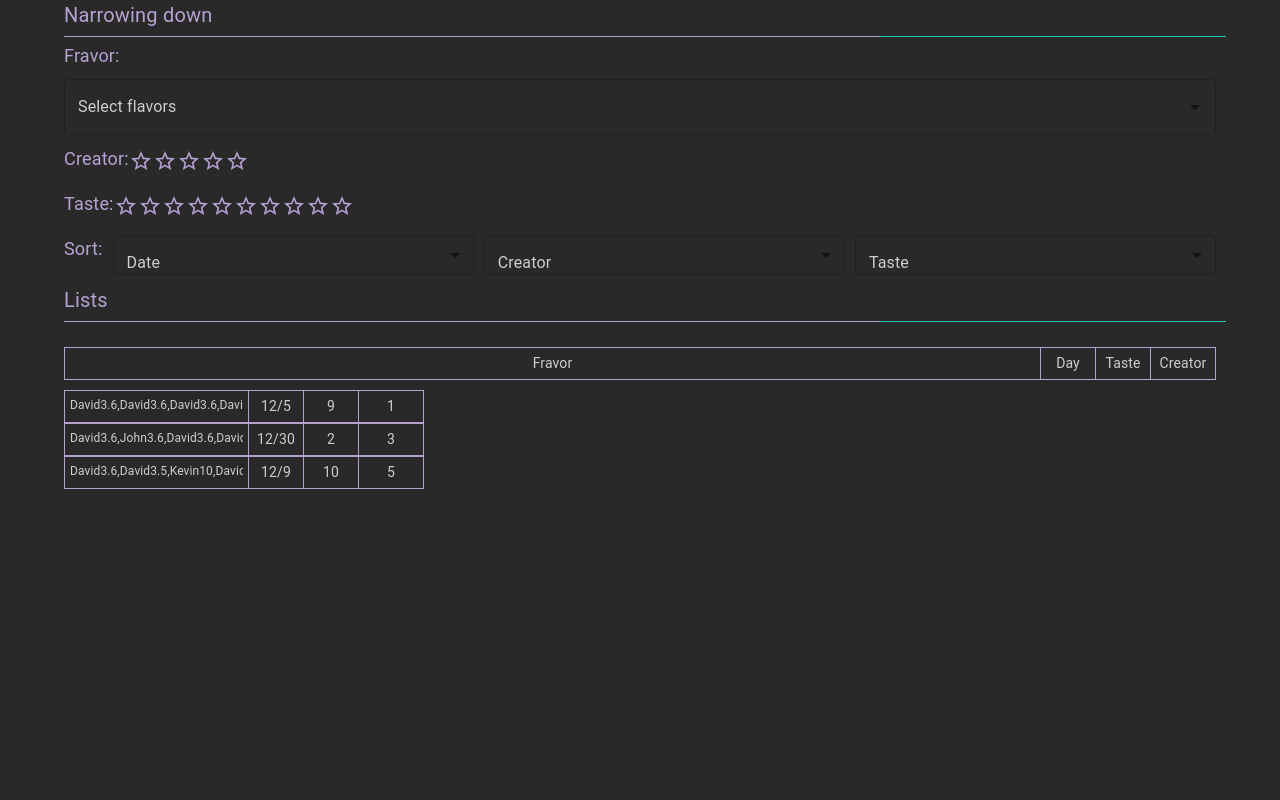
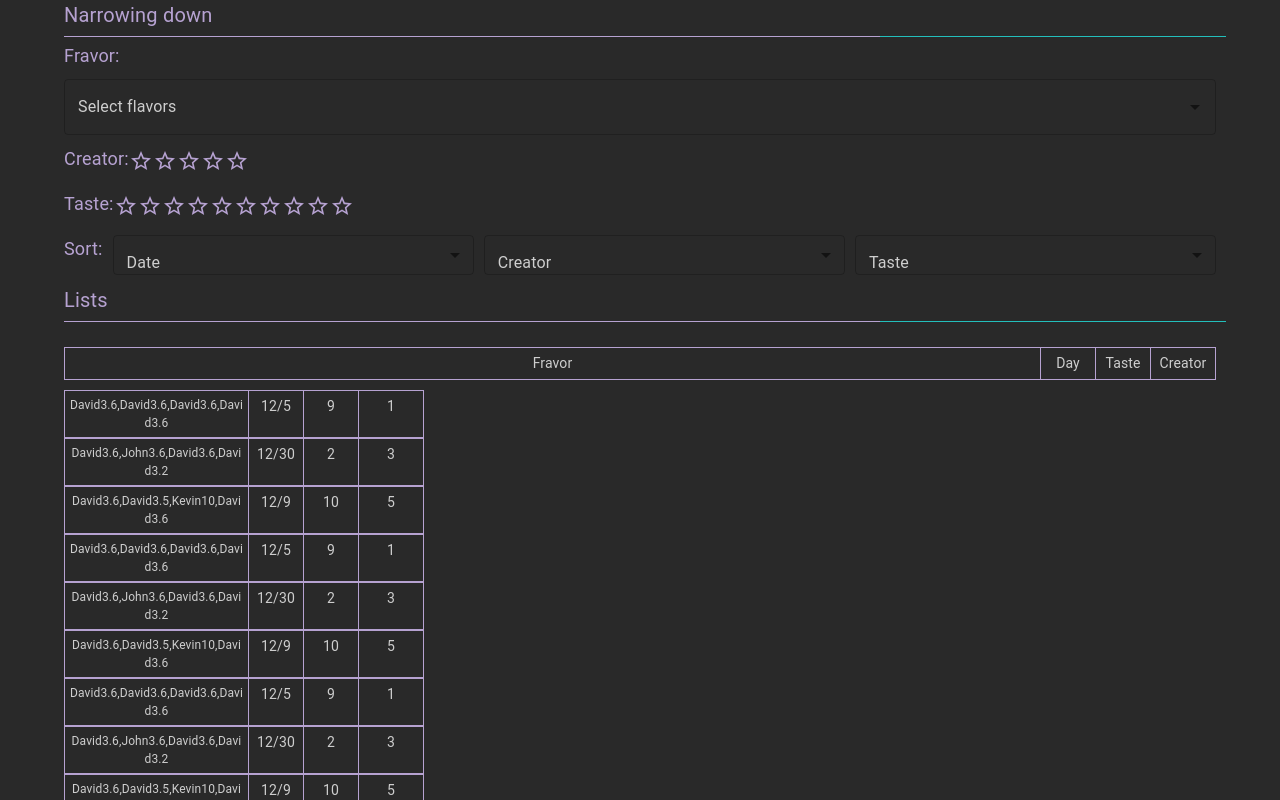
Before and after one commit to youngeek-0410/shisha-log-frontend, a Next.js app: page /diary in a window 1280 px wide. Shown: the top 800 px of the page. Built offline with nearby package versions, Linux system fonts and the light colour scheme.

Commit message:
feat: add pagination

```diff
--- a/src/app/diary/_components/Index.tsx
+++ b/src/app/diary/_components/Index.tsx
@@ -7,6 +7,7 @@ import {
   Box,
   Button,
   FormControl,
+  IconButton,
   InputLabel,
   MenuItem,
   Select,
@@ -15,58 +16,10 @@ import {
   Typography,
 } from "@mui/material";
 import { useMemo, useState } from "react";
-
-// test data
-const flavors = [
-  { id: 1, name: "David" },
-  { id: 2, name: "John" },
-  { id: 3, name: "Ken" },
-  { id: 4, name: "Walker" },
-  { id: 5, name: "Jin" },
-  { id: 6, name: "Avicii" },
-  { id: 7, name: "Paul van dyk" },
-  { id: 8, name: "Armin ban Buuren" },
-  { id: 9, name: "Kevin" },
-];
-
-const diaries = [
-  {
-    id: 1,
-    diary_flavor_list: [
-      { flavor_name: "David", brand_name: "Afzal", amount: 3.6 },
-      { flavor_name: "David", brand_name: "Afzal", amount: 3.6 },
-      { flavor_name: "David", brand_name: "Afzal", amount: 3.6 },
-      { flavor_name: "David", brand_name: "Afzal", amount: 3.6 },
-    ],
-    create_date: new Date(2023, 11, 5),
-    creator_evaluation: 1,
-    taste_evaluation: 9,
-  },
-  {
-    id: 2,
-    diary_flavor_list: [
-      { flavor_name: "David", brand_name: "Afzal", amount: 3.6 },
-      { flavor_name: "John", brand_name: "Afzal", amount: 3.6 },
-      { flavor_name: "David", brand_name: "Afzal", amount: 3.6 },
-      { flavor_name: "David", brand_name: "Afzal", amount: 3.2 },
-    ],
-    create_date: new Date(2023, 11, 30),
-    creator_evaluation: 3,
-    taste_evaluation: 2,
-  },
-  {
-    id: 3,
-    diary_flavor_list: [
-      { flavor_name: "David", brand_name: "Afzal", amount: 3.6 },
-      { flavor_name: "David", brand_name: "Afzal", amount: 3.5 },
-      { flavor_name: "Kevin", brand_name: "Afzal", amount: 10 },
-      { flavor_name: "David", brand_name: "Afzal", amount: 3.6 },
-    ],
-    create_date: new Date(2023, 11, 9),
-    creator_evaluation: 5,
-    taste_evaluation: 10,
-  },
-];
+import { diaries, flavors } from "./testData";
+import { useDiariesPagination } from "@/hooks/useDiariesPagenation";
+import NavigateNextIcon from "@mui/icons-material/NavigateNext";
+import NavigateBeforeIcon from "@mui/icons-material/NavigateBefore";
 
 export const Index: React.FC = () => {
   const [creator, setCreator] = useState(-1);
@@ -74,7 +27,7 @@ export const Index: React.FC = () => {
   const [sortTerms, setSortTerms] = useState({ date: "none", creator: "none", taste: "none" });
   const [selectedFlavors, setSelectedFlavors] = useState<{ id: Number; name: string }[]>([]);
 
-  const sortedDiaries = useMemo(() => {
+  const shapedDiaries = useMemo(() => {
     let tmpDiaries = diaries;
     if (sortTerms.date != "none") {
       tmpDiaries =
@@ -94,8 +47,19 @@ export const Index: React.FC = () => {
           ? tmpDiaries.sort((cur, next) => cur.taste_evaluation - next.taste_evaluation).reverse()
           : tmpDiaries.sort((cur, next) => cur.taste_evaluation - next.taste_evaluation);
     }
-    return tmpDiaries;
-  }, [sortTerms]);
+    return tmpDiaries
+      .filter(
+        (diary) =>
+          diary.diary_flavor_list.find((flavor) =>
+            selectedFlavors.find((selectedFlavor) => selectedFlavor.name == flavor.flavor_name)
+          ) || selectedFlavors.length == 0
+      )
+      .filter((diary) => diary.creator_evaluation >= creator)
+      .filter((diary) => diary.taste_evaluation >= taste);
+  }, [sortTerms, creator, taste, selectedFlavors]);
+
+  // page
+  const { page, setPage, hasNext, hasPrev } = useDiariesPagination({ diaries: shapedDiaries });
 
   return (
     <>
@@ -182,58 +146,59 @@ export const Index: React.FC = () => {
             </Box>
           </Stack>
           <Box>
-            {sortedDiaries
-              .filter(
-                (diary) =>
-                  diary.diary_flavor_list.find((flavor) =>
-                    selectedFlavors.find((selectedFlavor) => selectedFlavor.name == flavor.flavor_name)
-                  ) || selectedFlavors.length == 0
-              )
-              .filter((diary) => diary.creator_evaluation >= creator)
-              .filter((diary) => diary.taste_evaluation >= taste)
-              .map((diary) => {
+            {shapedDiaries.slice(page * 10).map((diary) => {
               const flavorNames = diary.diary_flavor_list
                 .map((flavor) => flavor.flavor_name + flavor.amount)
                 .toString();
               return (
                 <Stack flexDirection={"row"} textAlign={"center"} color={"text.secondary"} key={diary.id}>
-                    <Box flexGrow={"1"} p={"5px"} border={"1px solid"} borderColor={"primary.main"} maxWidth={"185px"}>
-                      <Typography fontSize={"12px"} style={{ overflow: "auto" }}>
+                  <Box
+                    flexGrow={"1"}
+                    p={"5px"}
+                    border={"1px solid"}
+                    borderColor={"primary.main"}
+                    maxWidth={"185px"}
+                    height={"48px"}
+                    overflow={"scroll"}
+                  >
+                    <Typography fontSize={"12px"} style={{ wordBreak: "break-all" }}>
                       {flavorNames}
                     </Typography>
                   </Box>
-                    <Box
-                      p={"5px"}
-                      minWidth={"55px"}
-                      border={"1px solid"}
-                      borderColor={"primary.main"}
-                      borderLeft={"0px"}
-                    >
+                  <Box p={"5px"} minWidth={"55px"} border={"1px solid"} borderColor={"primary.main"} borderLeft={"0px"}>
                     <Typography fontSize={"14px"}>{`${
                       diary.create_date.getMonth() + 1
                     }/${diary.create_date.getDate()}`}</Typography>
                   </Box>
-                    <Box
-                      p={"5px"}
-                      minWidth={"55px"}
-                      border={"1px solid"}
-                      borderColor={"primary.main"}
-                      borderLeft={"0px"}
-                    >
+                  <Box p={"5px"} minWidth={"55px"} border={"1px solid"} borderColor={"primary.main"} borderLeft={"0px"}>
                     <Typography fontSize={"14px"}>{diary.taste_evaluation}</Typography>
                   </Box>
-                    <Box
-                      p={"5px"}
-                      minWidth={"65px"}
-                      border={"1px solid"}
-                      borderColor={"primary.main"}
-                      borderLeft={"0px"}
-                    >
+                  <Box p={"5px"} minWidth={"65px"} border={"1px solid"} borderColor={"primary.main"} borderLeft={"0px"}>
                     <Typography fontSize={"14px"}>{diary.creator_evaluation}</Typography>
                   </Box>
                 </Stack>
               );
             })}
+            <Stack direction={"row"} width={"100%"} justifyContent={"space-between"}>
+              <IconButton
+                size="large"
+                disabled={!hasPrev}
+                onClick={() => {
+                  setPage(page - 1);
+                }}
+              >
+                <NavigateBeforeIcon color={"primary"} fontSize="large" />
+              </IconButton>
+              <IconButton
+                size="large"
+                disabled={!hasNext}
+                onClick={() => {
+                  setPage(page + 1);
+                }}
+              >
+                <NavigateNextIcon color={"primary"} fontSize="large" />
+              </IconButton>
+            </Stack>
           </Box>
         </Stack>
       </Stack>
--- /dev/null
+++ b/src/app/diary/_components/testData.ts
@@ -0,0 +1,161 @@
+// test data
+export const flavors = [
+  { id: 1, name: "David" },
+  { id: 2, name: "John" },
+  { id: 3, name: "Ken" },
+  { id: 4, name: "Walker" },
+  { id: 5, name: "Jin" },
+  { id: 6, name: "Avicii" },
+  { id: 7, name: "Paul van dyk" },
+  { id: 8, name: "Armin ban Buuren" },
+  { id: 9, name: "Kevin" },
+];
+
+type Flavor = {
+  flavor_name: string;
+  brand_name: string;
+  amount: number;
+};
+
+export type Diary = {
+  id: number;
+  diary_flavor_list: Flavor[];
+  create_date: Date;
+  creator_evaluation: number;
+  taste_evaluation: number;
+};
+
+export const diaries = [
+  {
+    id: 1,
+    diary_flavor_list: [
+      { flavor_name: "David", brand_name: "Afzal", amount: 3.6 },
+      { flavor_name: "David", brand_name: "Afzal", amount: 3.6 },
+      { flavor_name: "David", brand_name: "Afzal", amount: 3.6 },
+      { flavor_name: "David", brand_name: "Afzal", amount: 3.6 },
+    ],
+    create_date: new Date(2023, 11, 5),
+    creator_evaluation: 1,
+    taste_evaluation: 9,
+  },
+  {
+    id: 2,
+    diary_flavor_list: [
+      { flavor_name: "David", brand_name: "Afzal", amount: 3.6 },
+      { flavor_name: "John", brand_name: "Afzal", amount: 3.6 },
+      { flavor_name: "David", brand_name: "Afzal", amount: 3.6 },
+      { flavor_name: "David", brand_name: "Afzal", amount: 3.2 },
+    ],
+    create_date: new Date(2023, 11, 30),
+    creator_evaluation: 3,
+    taste_evaluation: 2,
+  },
+  {
+    id: 3,
+    diary_flavor_list: [
+      { flavor_name: "David", brand_name: "Afzal", amount: 3.6 },
+      { flavor_name: "David", brand_name: "Afzal", amount: 3.5 },
+      { flavor_name: "Kevin", brand_name: "Afzal", amount: 10 },
+      { flavor_name: "David", brand_name: "Afzal", amount: 3.6 },
+    ],
+    create_date: new Date(2023, 11, 9),
+    creator_evaluation: 5,
+    taste_evaluation: 10,
+  },
+  {
+    id: 4,
+    diary_flavor_list: [
+      { flavor_name: "David", brand_name: "Afzal", amount: 3.6 },
+      { flavor_name: "David", brand_name: "Afzal", amount: 3.6 },
+      { flavor_name: "David", brand_name: "Afzal", amount: 3.6 },
+      { flavor_name: "David", brand_name: "Afzal", amount: 3.6 },
+    ],
+    create_date: new Date(2023, 11, 5),
+    creator_evaluation: 1,
+    taste_evaluation: 9,
+  },
+  {
+    id: 5,
+    diary_flavor_list: [
+      { flavor_name: "David", brand_name: "Afzal", amount: 3.6 },
+      { flavor_name: "John", brand_name: "Afzal", amount: 3.6 },
+      { flavor_name: "David", brand_name: "Afzal", amount: 3.6 },
+      { flavor_name: "David", brand_name: "Afzal", amount: 3.2 },
+    ],
+    create_date: new Date(2023, 11, 30),
+    creator_evaluation: 3,
+    taste_evaluation: 2,
+  },
+  {
+    id: 6,
+    diary_flavor_list: [
+      { flavor_name: "David", brand_name: "Afzal", amount: 3.6 },
+      { flavor_name: "David", brand_name: "Afzal", amount: 3.5 },
+      { flavor_name: "Kevin", brand_name: "Afzal", amount: 10 },
+      { flavor_name: "David", brand_name: "Afzal", amount: 3.6 },
+    ],
+    create_date: new Date(2023, 11, 9),
+    creator_evaluation: 5,
+    taste_evaluation: 10,
+  },
+  {
+    id: 7,
+    diary_flavor_list: [
+      { flavor_name: "David", brand_name: "Afzal", amount: 3.6 },
+      { flavor_name: "David", brand_name: "Afzal", amount: 3.6 },
+      { flavor_name: "David", brand_name: "Afzal", amount: 3.6 },
+      { flavor_name: "David", brand_name: "Afzal", amount: 3.6 },
+    ],
+    create_date: new Date(2023, 11, 5),
+    creator_evaluation: 1,
+    taste_evaluation: 9,
+  },
+  {
+    id: 8,
+    diary_flavor_list: [
+      { flavor_name: "David", brand_name: "Afzal", amount: 3.6 },
+      { flavor_name: "John", brand_name: "Afzal", amount: 3.6 },
+      { flavor_name: "David", brand_name: "Afzal", amount: 3.6 },
+      { flavor_name: "David", brand_name: "Afzal", amount: 3.2 },
+    ],
+    create_date: new Date(2023, 11, 30),
+    creator_evaluation: 3,
+    taste_evaluation: 2,
+  },
+  {
+    id: 9,
+    diary_flavor_list: [
+      { flavor_name: "David", brand_name: "Afzal", amount: 3.6 },
+      { flavor_name: "David", brand_name: "Afzal", amount: 3.5 },
+      { flavor_name: "Kevin", brand_name: "Afzal", amount: 10 },
+      { flavor_name: "David", brand_name: "Afzal", amount: 3.6 },
+    ],
+    create_date: new Date(2023, 11, 9),
+    creator_evaluation: 5,
+    taste_evaluation: 10,
+  },
+  {
+    id: 10,
+    diary_flavor_list: [
+      { flavor_name: "David", brand_name: "Afzal", amount: 3.6 },
+      { flavor_name: "David", brand_name: "Afzal", amount: 3.6 },
+      { flavor_name: "David", brand_name: "Afzal", amount: 3.6 },
+      { flavor_name: "David", brand_name: "Afzal", amount: 3.6 },
+    ],
+    create_date: new Date(2023, 11, 5),
+    creator_evaluation: 1,
+    taste_evaluation: 9,
+  },
+  {
+    id: 11,
+    diary_flavor_list: [
+      { flavor_name: "David", brand_name: "Afzal", amount: 3.6 },
+      { flavor_name: "David", brand_name: "Afzal", amount: 3.6 },
+      { flavor_name: "David", brand_name: "Afzal", amount: 3.6 },
+      { flavor_name: "David", brand_name: "Afzal", amount: 3.6 },
+    ],
+    create_date: new Date(2023, 11, 5),
+    creator_evaluation: 1,
+    taste_evaluation: 9,
+  },
+];
--- /dev/null
+++ b/src/hooks/useDiariesPagenation.ts
@@ -0,0 +1,28 @@
+import { Diary } from "@/app/diary/_components/testData";
+import { useEffect, useState } from "react";
+
+type Props = {
+  diaries: Diary[];
+};
+
+export const useDiariesPagination = ({ diaries }: Props) => {
+  const [page, setPage] = useState(0);
+  const [hasNext, setHasNext] = useState(false);
+  const [hasPrev, setHasPrev] = useState(false);
+
+  useEffect(() => {
+    setPage(0);
+  }, [diaries]);
+
+  useEffect(() => {
+    diaries.slice(page * 10).length > (page + 1) * 10 ? setHasNext(true) : setHasNext(false);
+    page != 0 ? setHasPrev(true) : setHasPrev(false);
+  }, [diaries, page]);
+
+  return {
+    hasNext,
+    hasPrev,
+    page,
+    setPage,
+  };
+};
```
Lines whose indentation alone changed are shown as unchanged.
